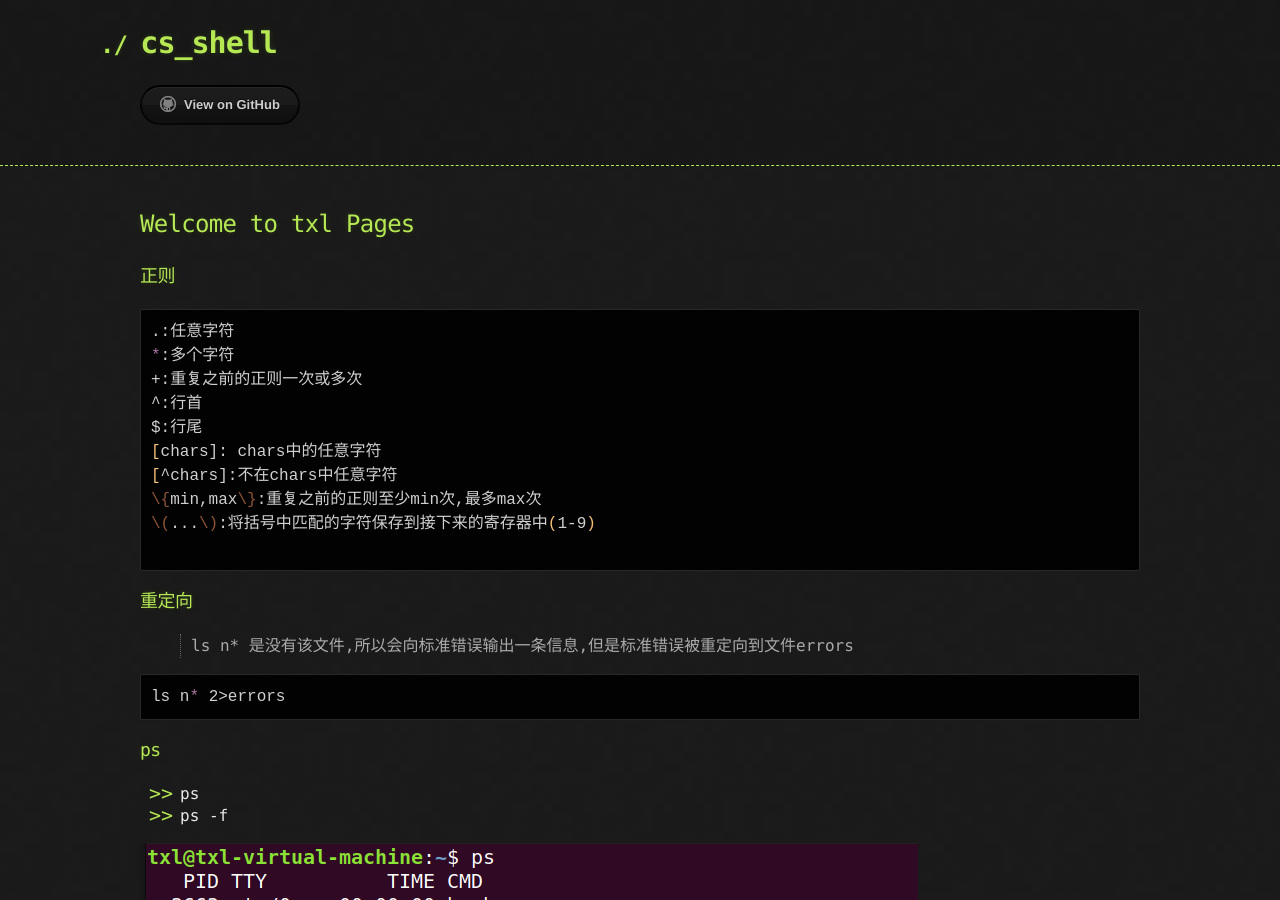
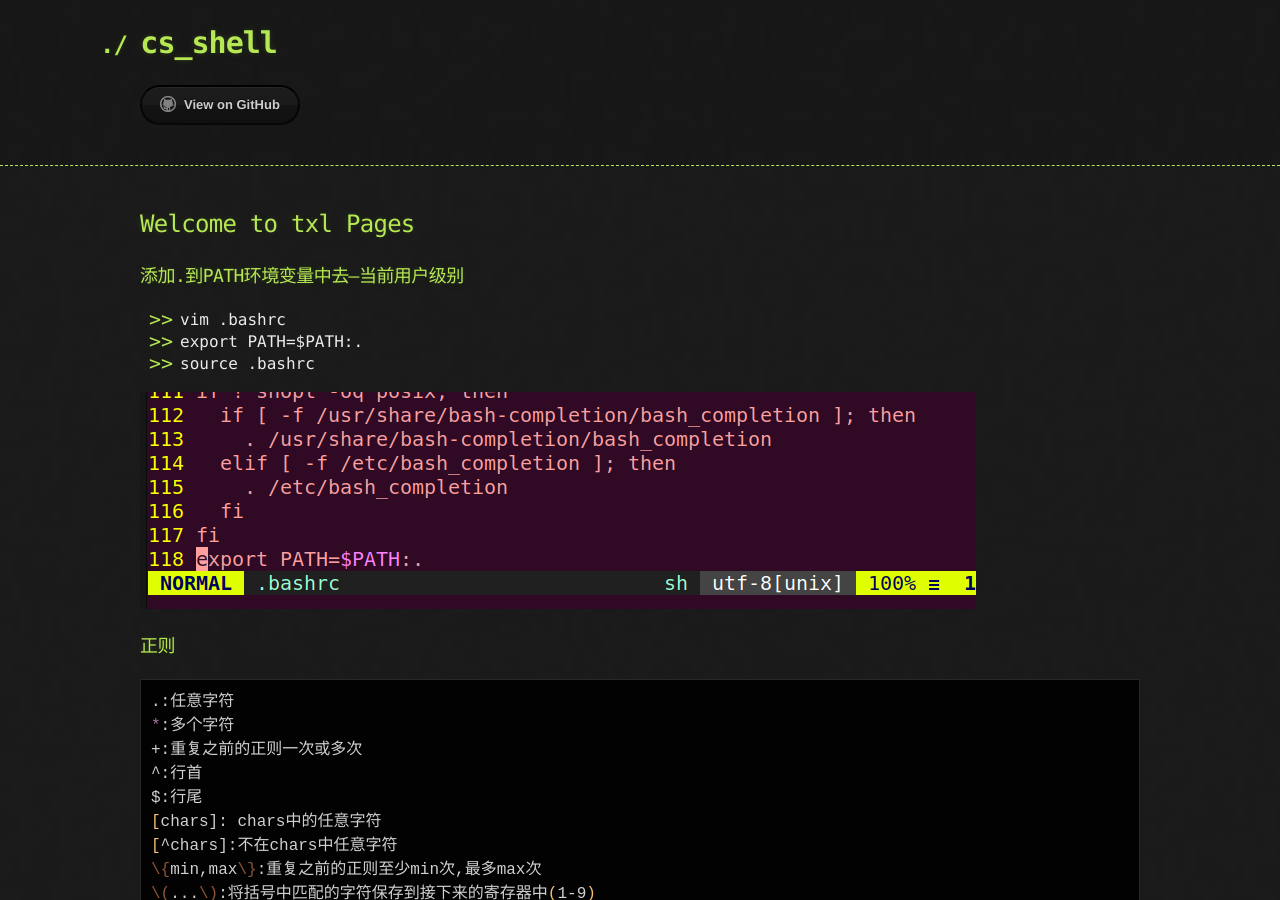
Before and after one commit to picturetxl/cs_shell, a Jekyll site: the page built from index.md, in a window 1280 px wide and 900 px high. Built offline with Jekyll 4.4.1, drawn with Linux system fonts in a browser that asks for light colours; our own code applies the rules of GitHub Pages for plain Markdown files; the repository's description, which GitHub fills in, is left out.

Commit message:
Update index.md
添加当前目录到PATH环境变量-这样每次不用输入./

```diff
--- a/index.md
+++ b/index.md
@@ -1,4 +1,13 @@
 ## Welcome to txl Pages
+
+
+### 添加.到PATH环境变量中去--当前用户级别
+
++ vim .bashrc
++ export PATH=$PATH:.
++ source .bashrc
+
+![Image of Yaktocat](assets\images\bashrc.png)
 
 
 ### 正则
```
